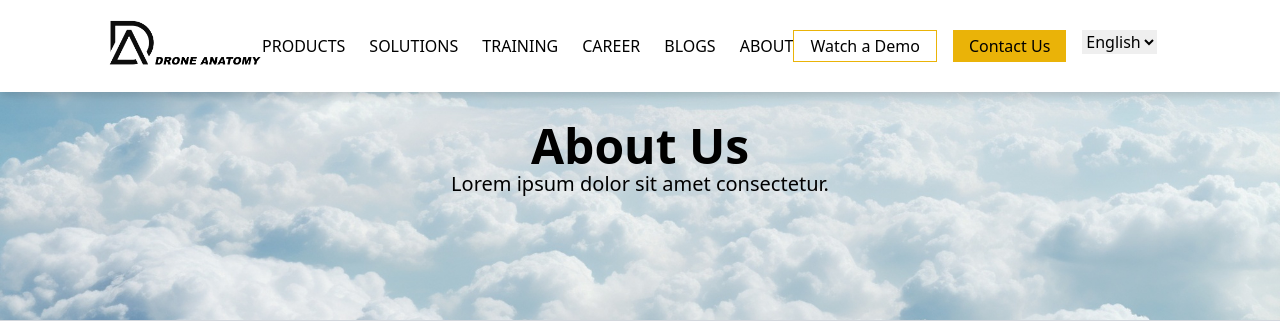
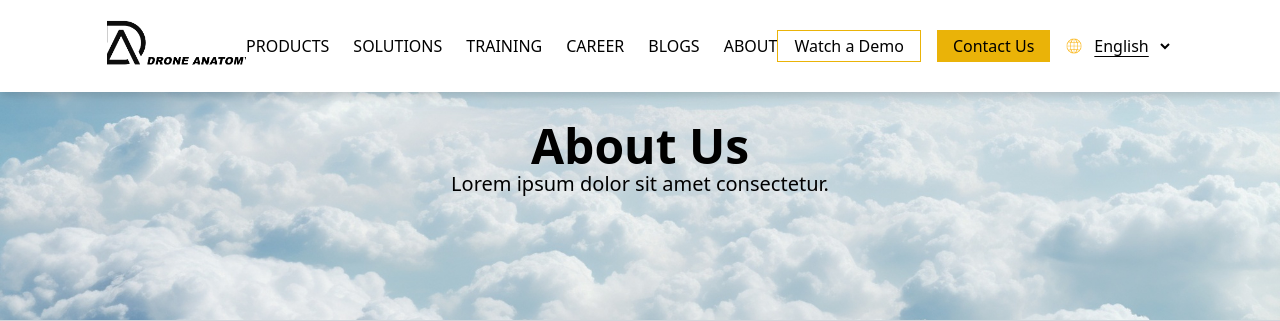
Before and after one commit to Aniket-89/drone-anatomy-website, a Django app: page /about in a window 1280 px wide. Shown: the top 321 px of the page. Run offline with Django 5.2, Linux system fonts and the light colour scheme; some libraries are stand-ins or nearby versions.

Commit message:
added hindi support

```diff
--- a/core/static/core/css/style.css
+++ b/core/static/core/css/style.css
@@ -1,6 +1,8 @@
 .text-shadow {
     text-shadow: 0 2px 10px #000;
 }
+
+
 
 header {
     max-height: 93px;
--- a/templates/base.html
+++ b/templates/base.html
@@ -19,6 +19,7 @@
     <link rel="shortcut icon" href="{% static 'core/favicon.ico' %}" type="image/x-icon">
     <link rel="icon" href="{% static 'core/favicon.ico' %}" type="image/x-icon">
 
+    <link rel="stylesheet" href="https://cdnjs.cloudflare.com/ajax/libs/font-awesome/5.15.3/css/all.min.css" integrity="sha512-abc123==" crossorigin="anonymous" />
     <link rel="stylesheet" href="https://unpkg.com/@glidejs/glide@3.4.1/dist/css/glide.core.min.css">
     <link href="https://unpkg.com/aos@2.3.1/dist/aos.css" rel="stylesheet">
     {% tailwind_css %}
--- a/templates/components/header.html
+++ b/templates/components/header.html
@@ -119,13 +119,19 @@
       >
         {% trans "Contact Us" %}
       </button>
-      <form action="{% url 'core:set-language' %}" method="get">
-        <select name="language" onchange="this.form.submit()">
-            <option value="en" {% if LANGUAGE_CODE == 'en' %}selected{% endif %}>English</option>
-            <option value="hi" {% if LANGUAGE_CODE == 'hi' %}selected{% endif %}>Hindi</option>
-        </select>
+
+      <form action="{% url 'core:set-language' %}" method="get" class="bg-transparent group flex items-center">
+            <img src="{% static 'core/icons-globe.png' %}" alt="" class="object-cover object-center size-4 peer">
+            <div class="lang-select">
+                <select name="language" onchange="this.form.submit()" class="bg-transparent border-none underline underline-offset-4 pl-2 pr-2 py-1 hover:cursor-pointer group-hover:text-yellow-500 transition-colors duration-300 ease-linear focus:border-none">
+                    <option value="en" {% if LANGUAGE_CODE == 'en' %}selected{% endif %} class="border-none p-1">English</option>
+                    <option value="hi" {% if LANGUAGE_CODE == 'hi' %}selected{% endif %}>हिन्दी</option>
+                </select>
+            </div>
     </form>
-      <button id="mobile-menu-btn" class="">
+
+
+    <button id="mobile-menu-btn" class="">
         <img
           id="closed-menu-icon"
           src="https://img.icons8.com/?size=100&id=S5biqohaDgd1&format=png&color=EBEBEB"
@@ -167,23 +173,7 @@
             >
           </li>
           <div id="mobile-product-dropdown" class="py-5 hidden">
-            <!-- <div class="grid w-8/12 gap-10">
-              <div class="grid gap-1">
-                <a href="" class="font-bold hover:text-yellow-400">DRONE</a>
-                <a href="" class="hover:text-yellow-500">CW-007</a>
-                <a href="" class="hover:text-yellow-500">CW-007</a>
-                <a href="" class="hover:text-yellow-500">CW-007</a>
-                <a href="" class="hover:text-yellow-500">CW-007</a>
-                <a href="" class="hover:text-yellow-500">CW-007</a>
-                <a href="" class="hover:text-yellow-500">CW-007</a>
-              </div>
-              <div class="flex-col space-y-4">
-                <div class="">PAYLOAD</div>
-                <div class="">CONTROLLER</div>
-                <div class="">SOFTWARE</div>
-              </div>
-              <div class=""></div>
-            </div> -->
+
           </div>
           <li id="mobile-industry-link-wrapper">
             <a
@@ -193,25 +183,7 @@
               >SOLUTIONS</a
             >
           </li>
-          <!-- <div id="mobile-industry-dropdown" class="py-5 hidden">
-            <div class="grid w-8/12 gap-10">
-              <div class="grid gap-1">
-                <a href="" class="font-bold hover:text-yellow-400">DRONE</a>
-                <a href="" class="hover:text-yellow-500">CW-007</a>
-                <a href="" class="hover:text-yellow-500">CW-007</a>
-                <a href="" class="hover:text-yellow-500">CW-007</a>
-                <a href="" class="hover:text-yellow-500">CW-007</a>
-                <a href="" class="hover:text-yellow-500">CW-007</a>
-                <a href="" class="hover:text-yellow-500">CW-007</a>
-              </div>
-              <div class="flex-col space-y-4">
-                <div class="">PAYLOAD</div>
-                <div class="">CONTROLLER</div>
-                <div class="">SOFTWARE</div>
-              </div>
-              <div class=""></div>
-            </div>
-          </div> -->
+
 
           <li>
             <a
```
Also changed, not shown: core/templates/core/index.html (+5 -3 lines), core/static/core/icons-globe.png (added), locale/hi/LC_MESSAGES/django.po.
